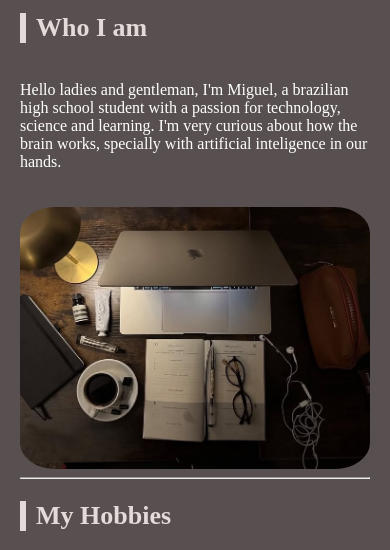
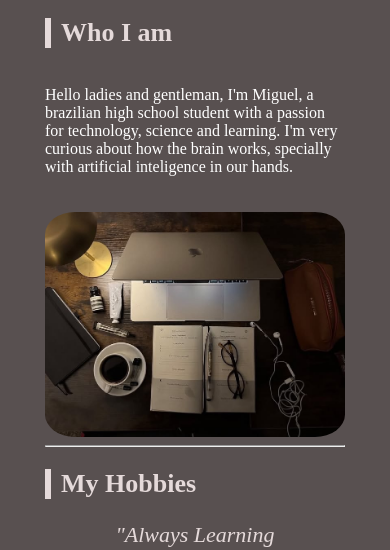
Before and after one commit to migueloliveirasantos/about-me-website, a plain HTML site: page index.html in a window 390 px wide. Shown: the part 251-801 px from the top of the page. Drawn offline with Linux system fonts and the light colour scheme.

```diff
--- a/styles.css
+++ b/styles.css
@@ -53,12 +53,18 @@ h2 {
     margin-top: 20px;
 }
 
+.about-me p {
+    flex: 1;
+    min-width: 0;
+}
+
 .about-me img {
-    width: 100%;
-    max-width: 500px;
+    width: 40%;
+    max-width: 350px;
+    min-width: 0;
     height: auto;
     border-radius: 10%;
-    object-fit: cover;
+    object-fit: contain;
 }
 
 /* HOBBIES */
@@ -150,25 +156,15 @@ h2 {
 }
 
 /* RESPONSIVE DESIGN */
-@media (max-width: 600px) {
-    main {
-        padding: 25px 20px;
-    }
-
-    .about-me,
-    .future-plans {
+@media (max-width: 800px) {
+    .about-me {
         flex-direction: column;
+        align-items: center;
     }
 
     .about-me img {
-        max-width: 100%;
-    }
-
-    .future-plans img {
-        max-width: 80%;
-    }
-
-    #hobbies ul {
-        flex-wrap: wrap;
+        width: 100%;
+        max-width: 350px;
+        height: auto;
     }
 }
```
